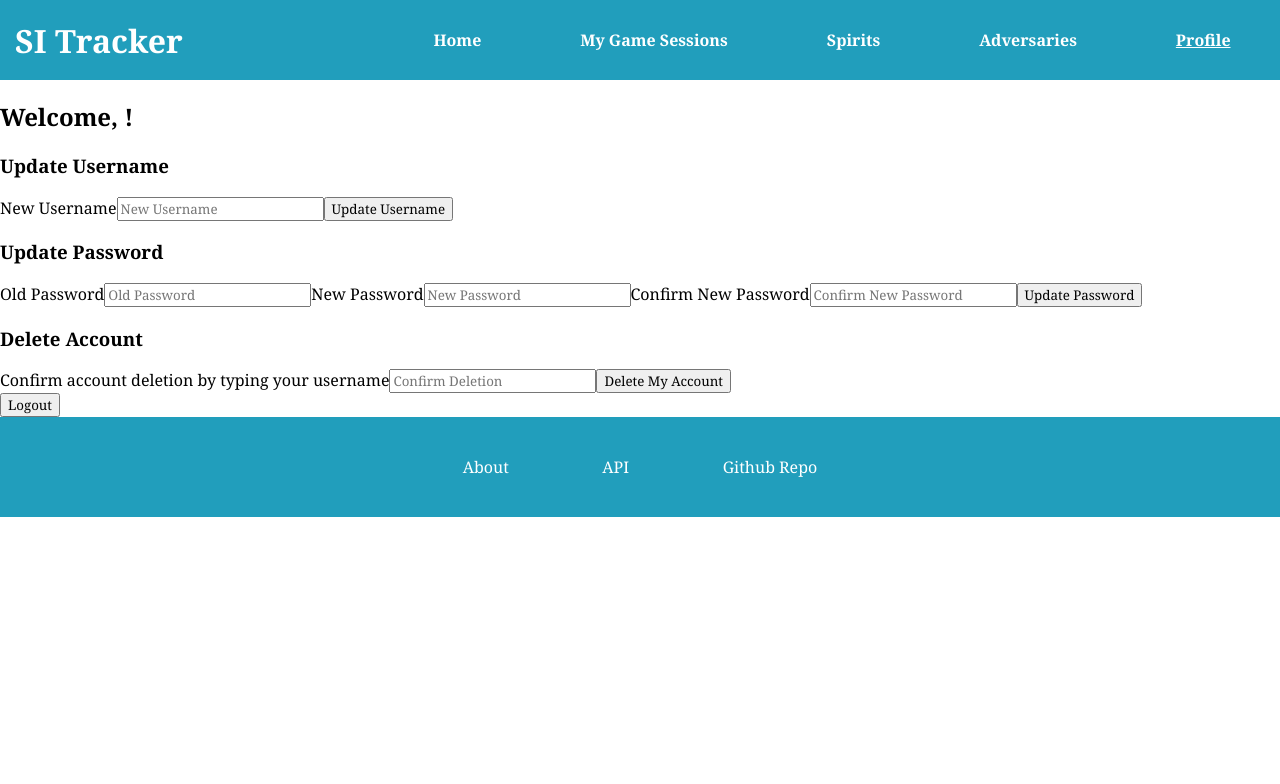
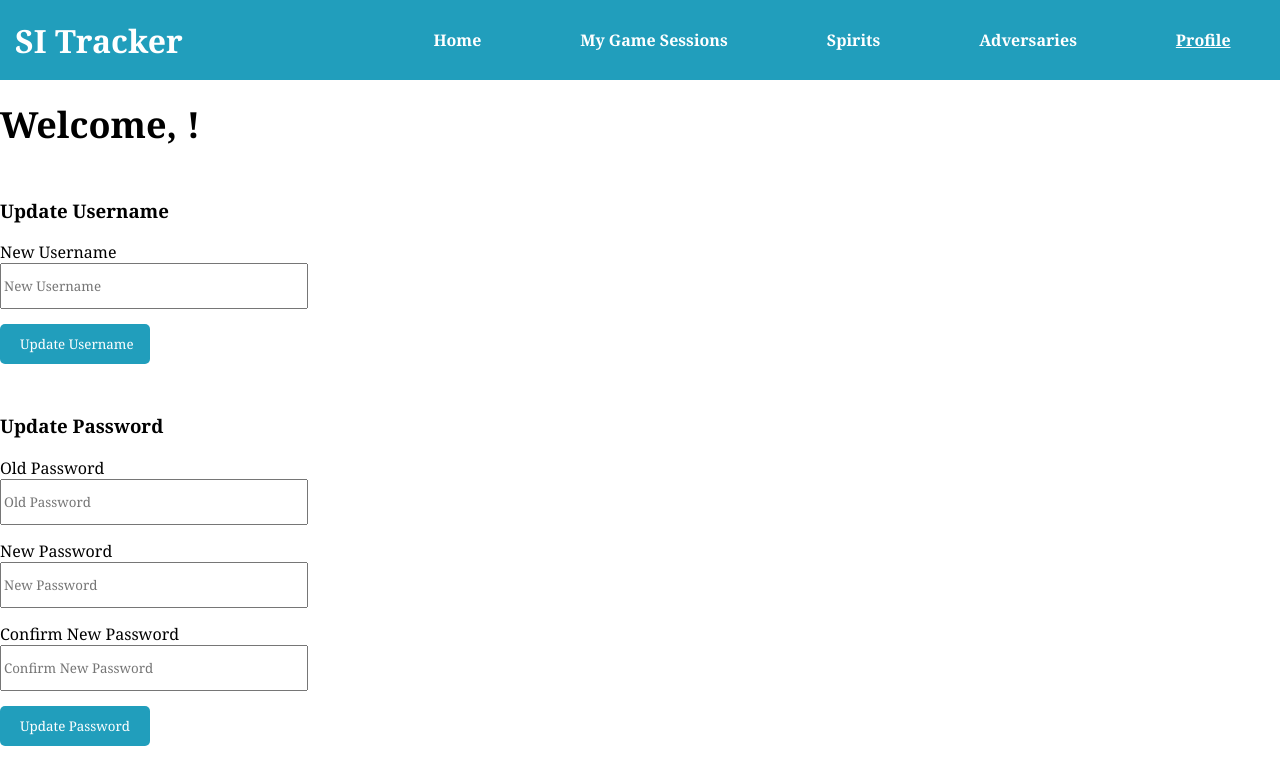
Before and after one commit to gbdude917/SITracker, an Angular app: page /profile in a window 1280 px wide. Shown: the top 784 px of the page. Built offline with nearby package versions, Linux system fonts and the light colour scheme; sample sign-in values are in the browser's storage.

Commit message:
Added profile page styling

```diff
--- a/src/app/modules/profile/profile-page/profile-page.component.css
+++ b/src/app/modules/profile/profile-page/profile-page.component.css
@@ -0,0 +1,77 @@
+.container {
+  display: flex;
+  justify-content: center;
+  align-items: center;
+}
+
+.wrapper {
+  width: 100%;
+  min-height: 80vh;
+  margin: 5px 20px;
+}
+
+.wrapper h2 {
+  font-size: 2.25rem;
+  margin: 15px 0 30px;
+}
+
+.form-group {
+  display: flex;
+  flex-direction: column;
+  margin: 30px 0;
+}
+
+.form {
+  display: flex;
+  flex-direction: column;
+}
+
+.input {
+  width: 300px;
+  height: 40px;
+  margin: 0 0 15px;
+}
+
+.submitBtn {
+  width: 150px;
+  height: 40px;
+  padding: 10px 20px;
+  background-color: var(--primary-color);
+  color: #ffffff;
+  text-decoration: none;
+  border-radius: 5px;
+  border: none;
+}
+
+.submitBtn:hover {
+  cursor: pointer;
+  background-color: var(--active-color);
+}
+
+.logoutContainer {
+  display: flex;
+  width: 100vw;
+
+  margin: 50px 0;
+}
+
+@media screen and (max-width: 620px) {
+  .wrapper {
+    display: flex;
+    flex-direction: column;
+    align-items: center;
+    text-align: center;
+  }
+
+  .form,
+  .logoutContainer {
+    justify-content: center;
+    align-items: center;
+  }
+}
+
+@media screen and (max-width: 450px) {
+  .wrapper h2 {
+    font-size: 1.6rem;
+  }
+}
--- a/src/app/modules/profile/profile-page/profile-page.component.html
+++ b/src/app/modules/profile/profile-page/profile-page.component.html
@@ -1,8 +1,9 @@
-<div class="userContainer">
+<div class="container">
+  <div class="wrapper">
     <h2>Welcome, {{ username }}!</h2>
 
     <div class="contents">
-    <div class="form__updateUsername">
+      <div class="form-group">
         <!-- Update Username -->
         <h3>Update Username</h3>
         <form
@@ -13,7 +14,7 @@
           <label for="updateUsername">New Username</label>
           <input
             type="text"
-          class="updateUsername"
+            class="input"
             id="updateUsername"
             name="updateUsername"
             placeholder="New Username"
@@ -25,7 +26,7 @@
       </div>
 
       <!-- Update Password -->
-    <div class="form__updatePassword">
+      <div class="form-group">
         <h3>Update Password</h3>
         <form
           class="form"
@@ -35,7 +36,7 @@
           <label for="oldPassword">Old Password</label>
           <input
             type="password"
-          class="oldPassword"
+            class="input"
             id="oldPassword"
             name="oldPassword"
             placeholder="Old Password"
@@ -45,7 +46,7 @@
           <label for="newPassword">New Password</label>
           <input
             type="password"
-          class="newPassword"
+            class="input"
             id="newPassword"
             name="newPassword"
             placeholder="New Password"
@@ -55,7 +56,7 @@
           <label for="confirmPassword">Confirm New Password</label>
           <input
             type="password"
-          class="confirmPassword"
+            class="input"
             id="confirmPassword"
             name="confirmPassword"
             placeholder="Confirm New Password"
@@ -67,7 +68,7 @@
       </div>
 
       <!-- Delete User -->
-    <div class="form__deleteUsername">
+      <div class="form-group">
         <h3>Delete Account</h3>
         <form
           class="form"
@@ -79,7 +80,7 @@
           >
           <input
             type="text"
-          class="username"
+            class="input"
             id="username"
             name="username"
             placeholder="Confirm Deletion"
@@ -91,7 +92,8 @@
       </div>
 
       <div class="logoutContainer">
-      <button (click)="onLogout()">Logout</button>
+        <button (click)="onLogout()" class="submitBtn">Logout</button>
       </div>
     </div>
   </div>
+</div>
```
Lines whose indentation alone changed are shown as unchanged.
